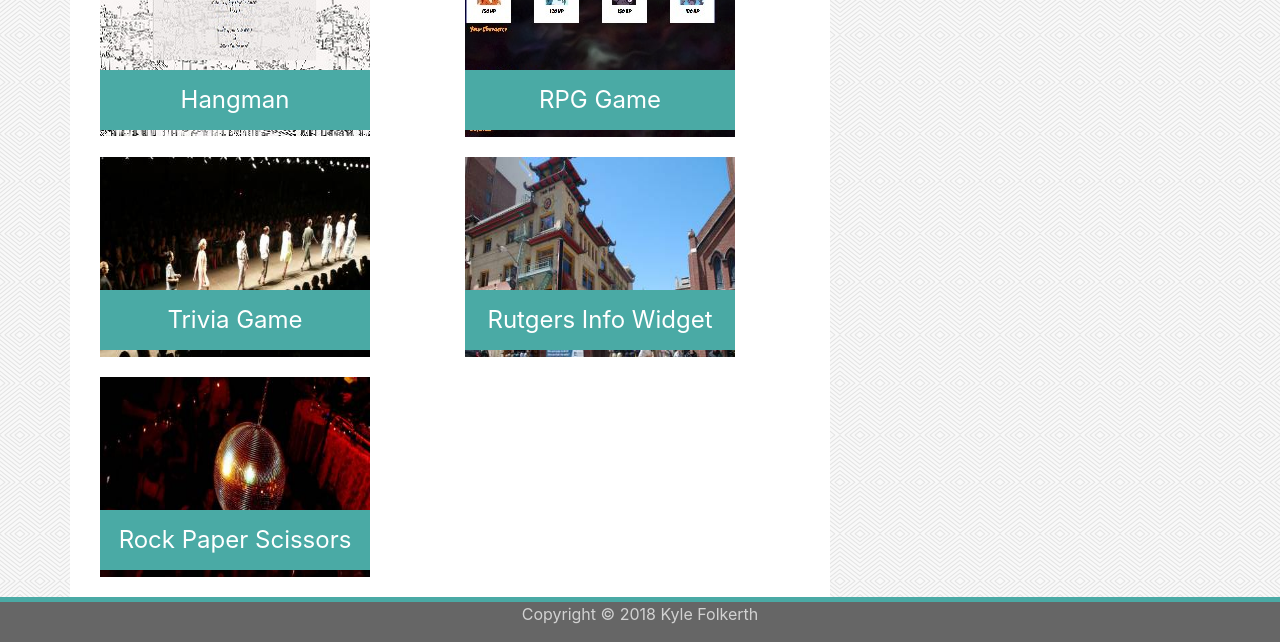
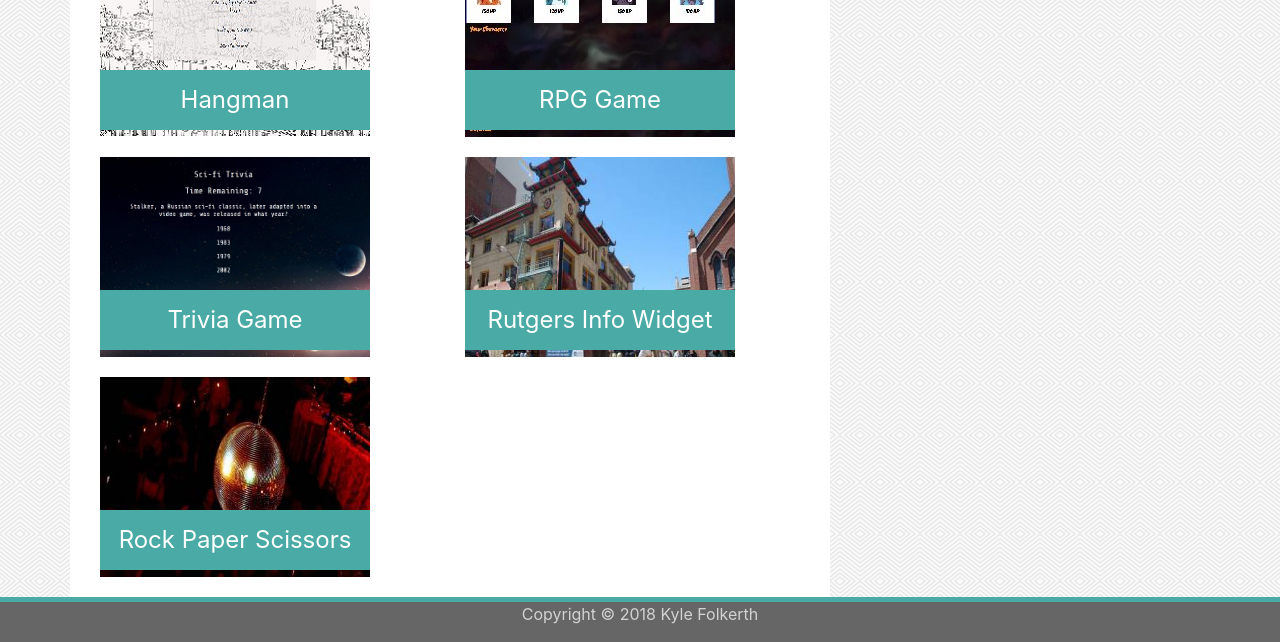
Before and after one commit to SIXwishlist/Bootstrap-Portfolio-3, a plain HTML site: page portfolio.html in a window 1280 px wide. Shown: the part 219-861 px from the top of the page. Drawn offline with nearby package versions, Linux system fonts and the light colour scheme.

Commit message:
links trivia game on portfolio

```diff
--- a/portfolio.html
+++ b/portfolio.html
@@ -73,10 +73,12 @@
 
                         <div class="col-xs-12 col-sm-12 col-md-6">
                             <div id="portfolioThree" class="portfolioContainer">
-                                <img class="portfolioImage" src="assets/images/portfolio3.jpg">
+                                <a href="https://github.com/kfolkerth/TriviaGame">
+                                <img class="portfolioImage" src="assets/images/trivia.jpg">
                                 <section id="portfolioText3" class="portfolioLabel">
                                     <p>Trivia Game</p>
                                 </section>
+                                </a>
                             </div>
                         </div>
 
```
Also changed, not shown: assets/images/trivia.jpg (added).
